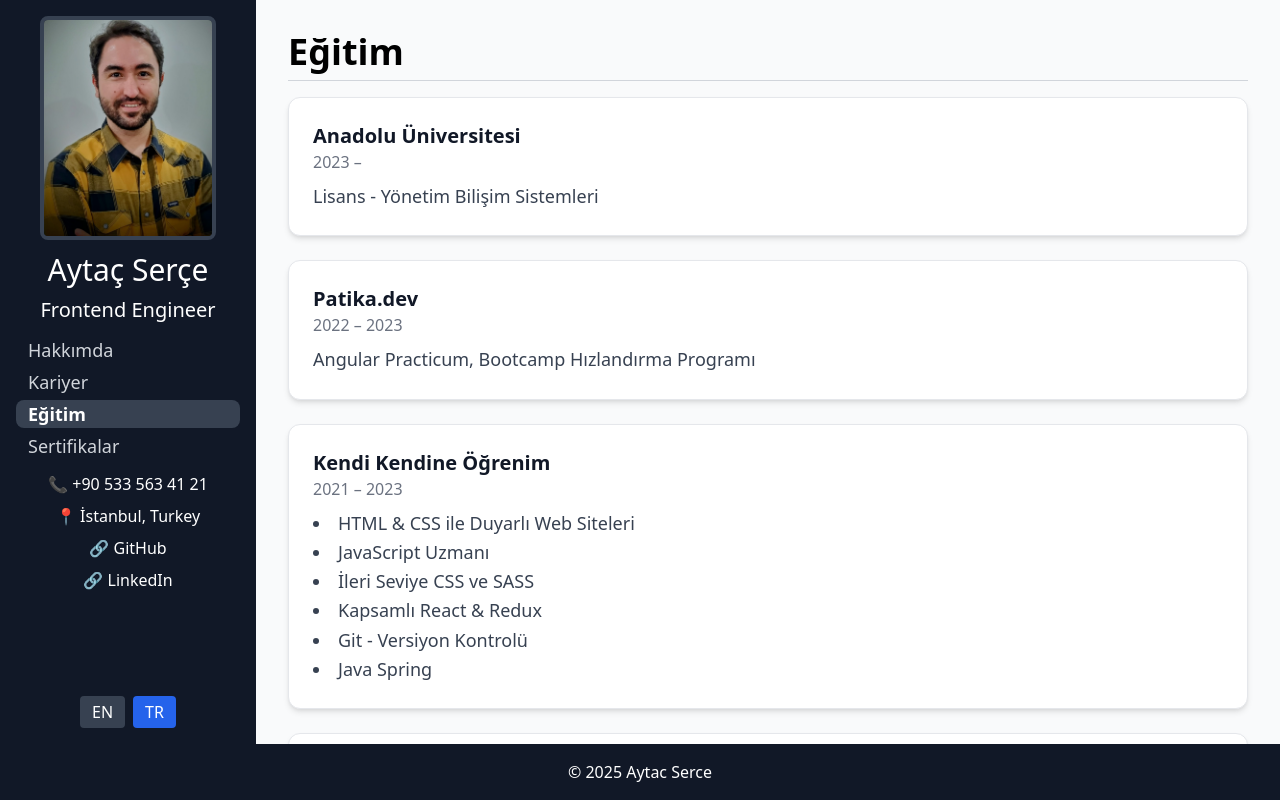
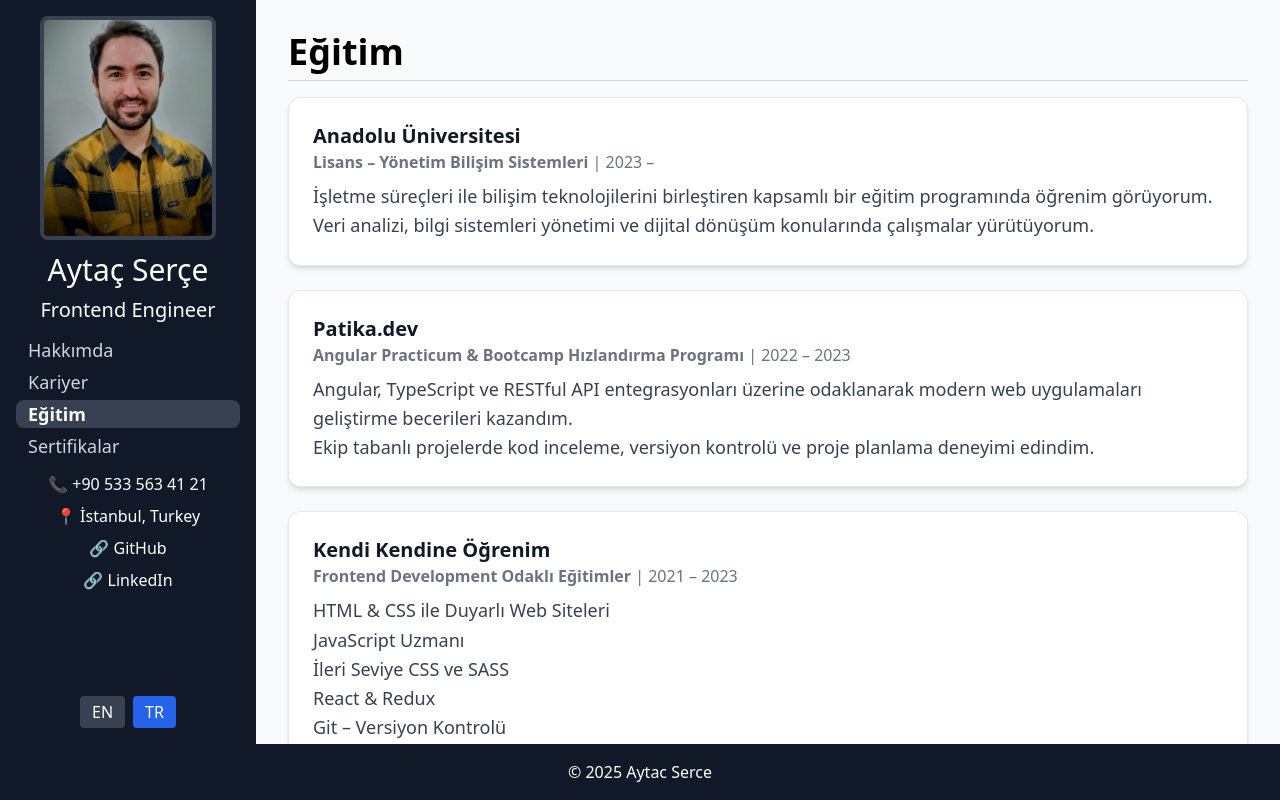
Before and after one commit to aytacserce/aytac-serce-portfolio, a Next.js app: page /education in a window 1280 px wide. Built offline with nearby package versions, Linux system fonts and the light colour scheme.

Commit message:
Update about, career, and education pages

```diff
--- a/app/education/page.js
+++ b/app/education/page.js
@@ -8,21 +8,14 @@ export default function Page() {
     selfDescs.push(t(`education.self_desc_${i}`));
   }
   // Local SchoolCard component
-  const SchoolCard = ({ school, year, description }) => (
+  const SchoolCard = ({ school, detail, year, description }) => (
     <div className="bg-white shadow-md rounded-xl p-6 mb-6 border border-gray-200">
       <h2 className="text-xl font-bold text-gray-900">{school}</h2>
       <div className="flex items-center text-md text-gray-500 mb-2">
-        <span>{year}</span>
+        <span className="font-bold">{detail}&nbsp;</span>
+        <span> | {year}</span>
       </div>
-      {Array.isArray(description) ? (
-        <ul className="list-disc list-inside text-lg text-gray-700 leading-relaxed">
-          {description.map((item, idx) => (
-            <li key={idx}>{item}</li>
-          ))}
-        </ul>
-      ) : (
-        <p className="text-lg text-gray-700 leading-relaxed">{description}</p>
-      )}
+      <p className="text-lg text-gray-700 leading-relaxed">{description}</p>
     </div>
   );
 
@@ -34,26 +27,58 @@ export default function Page() {
 
       <SchoolCard
         school={t("education.anatolia")}
+        detail={t("education.anatolia_detail")}
         year="2023 – "
-        description={t("education.anatolia_desc")}
+        description={t("education.anatolia_desc")
+          .split("\n")
+          .map((line, i) => (
+            <span key={i}>
+              {line}
+              <br />
+            </span>
+          ))}
       />
 
       <SchoolCard
         school={t("education.patika")}
+        detail={t("education.patika_detail")}
         year="2022 – 2023"
-        description={t("education.patika_desc")}
+        description={t("education.patika_desc")
+          .split("\n")
+          .map((line, i) => (
+            <span key={i}>
+              {line}
+              <br />
+            </span>
+          ))}
       />
 
       <SchoolCard
         school={t("education.self")}
+        detail={t("education.self_detail")}
         year="2021 – 2023"
-        description={selfDescs}
+        description={t("education.self_desc")
+          .split("\n")
+          .map((line, i) => (
+            <span key={i}>
+              {line}
+              <br />
+            </span>
+          ))}
       />
 
       <SchoolCard
         school={t("education.nat_def_unv")}
+        detail={t("education.nat_def_unv_detail")}
         year="2006 – 2010"
-        description={t("education.nat_def_unv_desc")}
+        description={t("education.nat_def_unv_desc")
+          .split("\n")
+          .map((line, i) => (
+            <span key={i}>
+              {line}
+              <br />
+            </span>
+          ))}
       />
     </div>
   );
--- a/app/src/i18n/en.json
+++ b/app/src/i18n/en.json
@@ -9,13 +9,13 @@
   "about": {
     "title": "About",
     "greeting": "Hello, I'm Aytaç Serçe.",
-    "birth": "I was born in İstanbul in 1988 and completed my education here.",
-    "scholarship": "I focused on foreign languages in high school and earned a scholarship in college for a student camp in the United Kingdom.",
-    "graduation": "I graduated from university with degrees in both officer training and engineering.",
-    "work_experience": "I have worked as an officer in İzmir, Eskişehir, and Malatya. I later returned to İzmir as an instructor and received another scholarship for a safety course in the United States.",
-    "current_position": "Now I am back in İstanbul, working as a Frontend Engineer.",
-    "family": "I am married and have two children.",
-    "portfolio": "This is my personal portfolio site which I developed using Next.js and TailwindCSS.",
+    "about_me": "I'm a Frontend Engineer passionate about building fast, accessible, and elegant web applications using React, Next.js, and Tailwind CSS.",
+    "graduation": "I hold a degree in engineering and bring strong analytical thinking and problem-solving skills into every project I work on.",
+    "work_experience": "Earlier in my career, I served as an officer and instructor, where I developed discipline, leadership, and attention to detail — qualities that now help me write clean code, plan projects effectively, and collaborate well within teams.",
+    "scholarship": "I also had the opportunity to study in the U.S. through a scholarship program, which expanded my global perspective and adaptability.",
+    "current_position": "I’m currently based in Istanbul, working as a Frontend Engineer on freelance and full-time projects, creating user-focused and high-performance interfaces.",
+    "portfolio": "This website is my personal portfolio, built with Next.js and Tailwind CSS.",
+    "family": "I’m married with two children.",
     "update": "Last Update: October 2025"
   },
   "career": {
@@ -23,28 +23,27 @@
     "zebra": "Zebra Electronics",
     "english_teacher": "English Teacher",
     "english": "American Lang. and Lit. Foreign Lang. Schools",
-    "officer": "Officer",
+    "officer": "Officer / Instructor",
     "nat_def_unv": "National Defence University",
-    "zebra_desc": "Worked on two web apps using Angular and TypeScript. Developed an admin panel with React and Material UI.",
-    "freelance_desc": "Developed various web sites including organic farm, construction and sports wear sites with different technologies.",
-    "english_desc": "Started as an instructor and was offered coordinator position after 5 months.",
-    "nat_def_unv_desc": "Started my career as a hard-working trainee and graduated first. Worked under stressful and difficult conditions and later appointed as a teacher. Taught avionics to hundreds of trainees every term. Later instructed seniors and multinationals. Finally was the youngest to attend to new aircraft project for testing UI/UX designs and avionics."
+    "zebra_desc": "Maintained and enhanced two enterprise web applications built with Angular and TypeScript, adding new modules and improving existing functionality.\nDeveloped an admin dashboard using React and Material UI.\nImplemented performance optimizations and responsive layouts to improve user experience across devices.",
+    "freelance_desc": "Designed and developed responsive websites for organic farming, construction, and sportswear industries.\nBuilt modern, SEO-friendly interfaces using Next.js, Tailwind CSS, and JavaScript.\nCustomized UI/UX designs and integrated content management systems according to client needs.",
+    "english_desc": "Started as an instructor and was promoted to Coordinator within five months.\nCreated teaching materials and contributed to the digitalization of lesson plans.\nStrengthened my communication, presentation, and organization skills.",
+    "nat_def_unv_desc": "Began as a trainee and graduated top of class, later appointed as an instructor.\nGained strong skills in leadership, planning, and problem-solving under demanding conditions.\nTaught avionics courses to hundreds of trainees, including international participants.\nParticipated in a new aircraft project, contributing to UI/UX design and avionics test development."
   },
   "education": {
     "title": "Education",
     "anatolia": "Anatolian Unv",
     "patika": "Patika.dev",
-    "self": "Self-Taught",
+    "self": "Self-Taught Learning",
     "nat_def_unv": "National Defence University",
-    "anatolia_desc": "Bachelor's Degree - Management Information Systems",
-    "patika_desc": "Angular Practicum, Bootcamp Acceleration Program",
-    "self_desc_1": "Responsive Web Sites with HTML & CSS",
-    "self_desc_2": "Javascript Expert",
-    "self_desc_3": "Advanced CSS and SASS",
-    "self_desc_4": "Ultimate React & Redux",
-    "self_desc_5": "Git - Version Control",
-    "self_desc_6": "Java Spring",
-    "nat_def_unv_desc": "Bachelor's Degree - Electronic Engineering"
+    "anatolia_detail": "Bachelor’s Degree – Management Information Systems",
+    "patika_detail": "Angular Practicum & Bootcamp Acceleration Program",
+    "self_detail": "Frontend Development Track",
+    "nat_def_unv_detail": "Bachelor’s Degree – Electronics Engineering",
+    "anatolia_desc": "Studying the intersection of business processes and information technologies.\nFocused on data analysis, information systems management, and digital transformation.",
+    "patika_desc": "Gained hands-on experience building modern web applications using Angular, TypeScript, and RESTful APIs.\nCollaborated in team-based projects with a focus on code reviews, version control, and project planning.",
+    "self_desc": "Responsive Web Design (HTML & CSS)\nJavaScript Expert\nAdvanced CSS & SASS\nReact & Redux\nGit – Version Control\nIntro to Java Spring\nApplied theoretical knowledge by building real-world web apps during self-learning.",
+    "nat_def_unv_desc": "Studied circuit design, signal processing, and system integration.\nDeveloped strong analytical thinking, attention to detail, and structured problem-solving abilities."
   },
   "certificates": {
     "title": "Certificates",
--- a/app/src/i18n/tr.json
+++ b/app/src/i18n/tr.json
@@ -9,13 +9,13 @@
   "about": {
     "title": "Hakkımda",
     "greeting": "Merhaba, ben Aytaç Serçe.",
-    "birth": "1988 yılında İstanbul'da doğdum ve eğitimimi burada tamamladım.",
-    "scholarship": "Lise yıllarında yabancı dile yoğunlaştım ve üniversitede İngiltere'de bir öğrenci kampı için burs kazandım.",
-    "graduation": "Üniversiteden hem subaylık hem de mühendislik dereceleri ile mezun oldum.",
-    "work_experience": "İzmir, Eskişehir ve Malatya'da subay olarak çalıştım. Daha sonra İzmir'e eğitmen olarak döndüm ve ABD'de bir güvenlik kursu için başka bir burs kazandım.",
-    "current_position": "Şimdi İstanbul'a geri döndüm ve Frontend Mühendisi olarak çalışıyorum.",
-    "family": "Evliyim ve iki çocuğum var.",
-    "portfolio": "Bu benim Next.js ve Tailwind CSS kullanarak oluşturduğum kişisel portföy web sitem.",
+    "about_me": "Frontend Mühendisi olarak React, Next.js, Angular ve Tailwind CSS teknolojileriyle modern, performanslı ve kullanıcı dostu web uygulamaları geliştiriyorum.",
+    "graduation": "Üniversitede mühendislik eğitimi aldım ve hem teknik disiplin hem analitik düşünme becerilerimi frontend geliştirme alanına taşıdım.",
+    "work_experience": "Kariyerimin ilk yıllarında subay ve eğitmen olarak görev yaparken planlama, takım çalışması ve detay odaklılık konularında güçlü bir temel kazandım. Bu beceriler bugün kod yazarken, tasarımları optimize ederken ve kullanıcı deneyimini geliştirirken bana büyük avantaj sağlıyor.",
+    "scholarship": "ABD’de güvenlik kursu bursu kazanmam sayesinde uluslararası bir çevrede disiplinli ve çözüm odaklı çalışma alışkanlığı edindim.",
+    "current_position": "Şu anda İstanbul’da yaşıyorum ve freelance veya tam zamanlı projelerde Frontend Mühendisi olarak çalışıyorum.",
+    "portfolio": "Bu portföy sitesini Next.js ve Tailwind CSS kullanarak geliştirdim.",
+    "family": "Evli ve iki çocuk babasıyım.",
     "update": "Son Güncelleme: Ekim 2025"
   },
   "career": {
@@ -23,12 +23,12 @@
     "zebra": "Zebra Elektronik",
     "english_teacher": "İngilizce Öğretmeni",
     "english": "Amerikan Dili ve Edebiyatı Yabancı Dil Okulları",
-    "officer": "Subay",
+    "officer": "Subay / Eğitmen",
     "nat_def_unv": "Milli Savunma Üniversitesi",
-    "zebra_desc": "Angular ve TypeScript kullanarak geliştirilmiş iki web uygulamasının idamesi ve yeni modüller eklenmesinde çalıştım. Ayrıca React ve Material UI ile bir yönetim paneli geliştirdim ve yayınladım.",
-    "freelance_desc": "Organik tarım, inşaat ve spor giyim siteleri dahil olmak üzere farklı teknolojilerle çeşitli web siteleri geliştirdim.",
-    "english_desc": "Eğitmen olarak başladım ve 5 ay sonra koordinatörlük pozisyonu teklif edildi.",
-    "nat_def_unv_desc": "Kariyerime kursiyer olarak başladım ve birincilikle mezun oldum. Zorlayıcı ve stresli koşullarda görev yaptım, ardından öğretmen olarak atandım. Her dönem yüzlerce kursiyere aviyonik dersleri verdim. Daha sonra kıdemlilere ve yabancı uyruklulara eğitim verdim. Son olarak, yeni uçak projesinde UI/UX tasarımları ve aviyonik testlerinde görev alan en genç kişi oldum."
+    "zebra_desc": "Angular ve TypeScript kullanarak geliştirilen iki kurumsal web uygulamasının bakımını ve yeni modüllerinin eklenmesini sağladım.\nReact ve Material UI ile şirket içi bir yönetim paneli geliştirdim.\nKullanıcı deneyimini iyileştirmek için performans optimizasyonları ve responsive tasarım düzenlemeleri yaptım.",
+    "freelance_desc": "Organik tarım, inşaat ve spor giyim sektörlerine ait web siteleri geliştirdim.\nNext.js, Tailwind CSS ve JavaScript kullanarak modern, hızlı ve SEO dostu arayüzler oluşturdum.\nMüşteri ihtiyaçlarına göre UI/UX düzenlemeleri ve içerik yönetimi entegrasyonları yaptım.",
+    "english_desc": "Eğitmen olarak göreve başladım ve beş ay içinde koordinatörlük pozisyonuna yükseldim.\nEğitim materyalleri hazırladım ve öğretim planlarının dijitalleştirilmesine katkıda bulundum.\nBu dönemde iletişim, sunum ve organizasyon becerilerimi geliştirdim.",
+    "nat_def_unv_desc": "Kariyerime kursiyer olarak başlayıp birincilikle mezun oldum ve ardından öğretmen olarak atandım.\nYoğun tempolu ortamlarda planlama, ekip yönetimi ve detay odaklı çalışma alışkanlıkları kazandım.\nYüzlerce kursiyere aviyonik dersleri verdim ve yabancı uyruklu personele eğitim verdim.\nYeni uçak projesinde UI/UX tasarımları ve aviyonik test süreçlerinde görev aldım."
   },
   "education": {
     "title": "Eğitim",
@@ -36,15 +36,14 @@
     "patika": "Patika.dev",
     "self": "Kendi Kendine Öğrenim",
     "nat_def_unv": "Milli Savunma Üniversitesi",
-    "anatolia_desc": "Lisans - Yönetim Bilişim Sistemleri",
-    "patika_desc": "Angular Practicum, Bootcamp Hızlandırma Programı",
-    "self_desc_1": "HTML & CSS ile Duyarlı Web Siteleri",
-    "self_desc_2": "JavaScript Uzmanı",
-    "self_desc_3": "İleri Seviye CSS ve SASS",
-    "self_desc_4": "Kapsamlı React & Redux",
-    "self_desc_5": "Git - Versiyon Kontrolü",
-    "self_desc_6": "Java Spring",
-    "nat_def_unv_desc": "Lisans - Elektronik Mühendisliği"
+    "anatolia_detail": "Lisans – Yönetim Bilişim Sistemleri",
+    "patika_detail": "Angular Practicum & Bootcamp Hızlandırma Programı",
+    "self_detail": "Frontend Development Odaklı Eğitimler",
+    "nat_def_unv_detail": "Lisans – Elektronik Mühendisliği",
+    "anatolia_desc": "İşletme süreçleri ile bilişim teknolojilerini birleştiren kapsamlı bir eğitim programında öğrenim görüyorum.\nVeri analizi, bilgi sistemleri yönetimi ve dijital dönüşüm konularında çalışmalar yürütüyorum.",
+    "patika_desc": "Angular, TypeScript ve RESTful API entegrasyonları üzerine odaklanarak modern web uygulamaları geliştirme becerileri kazandım.\nEkip tabanlı projelerde kod inceleme, versiyon kontrolü ve proje planlama deneyimi edindim.",
+    "self_desc": "HTML & CSS ile Duyarlı Web Siteleri\nJavaScript Uzmanı\nİleri Seviye CSS ve SASS\nReact & Redux\nGit – Versiyon Kontrolü\nJava Spring Giriş\nBu dönemde uygulama geliştirerek teorik bilgiyi pratikle birleştirdim.",
+    "nat_def_unv_desc": "Devre tasarımı, sinyal işleme ve sistem entegrasyonu konularında mühendislik eğitimi aldım.\nBu eğitim analitik düşünme, detay odaklılık ve sistematik problem çözme becerilerimi güçlendirdi."
   },
   "certificates": {
     "title": "Sertifikalar",
```
Also changed, not shown: app/career/page.js (+32 -4 lines), app/page.js (+21 -14 lines), 1 other file (tests, documents, lock files or other folders).
